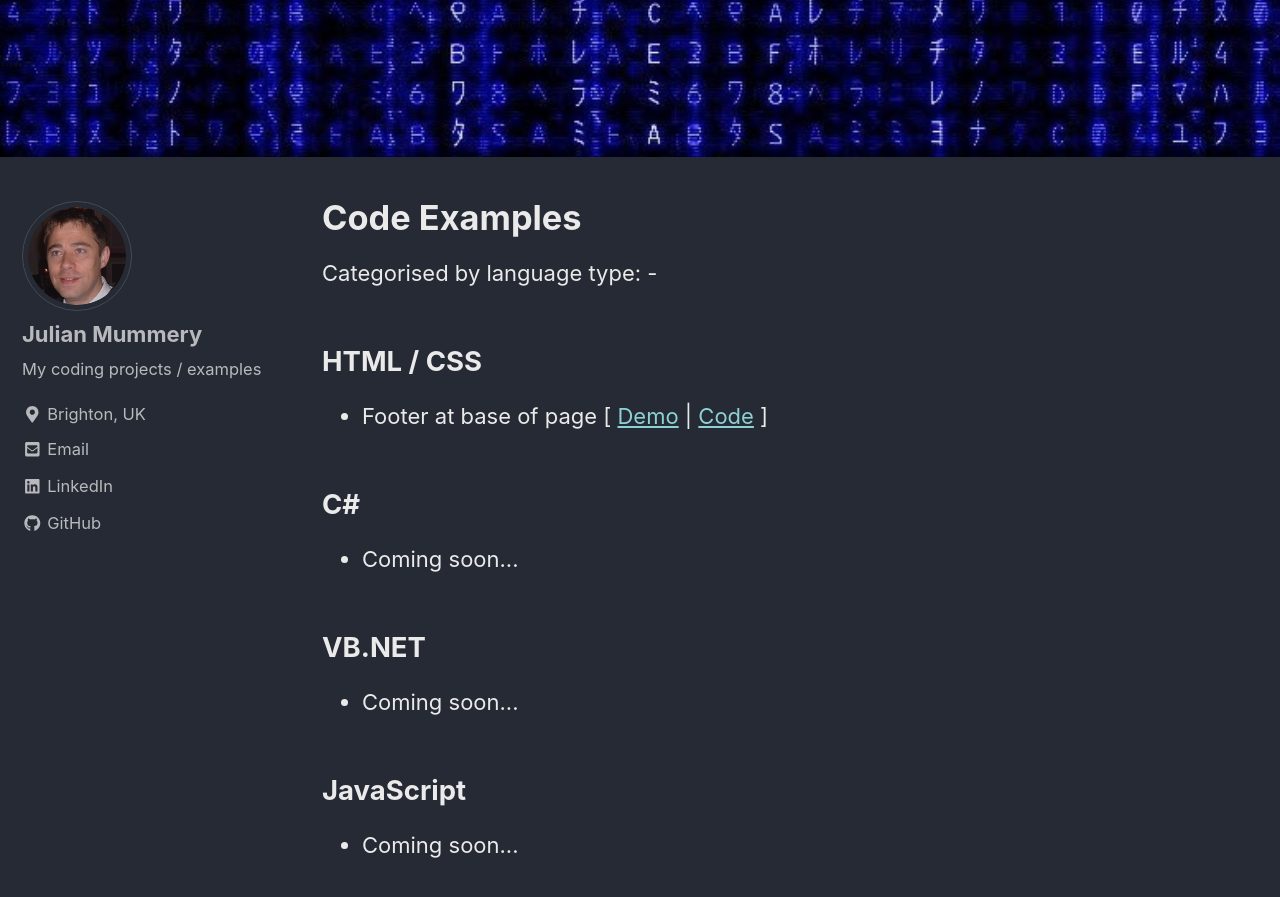
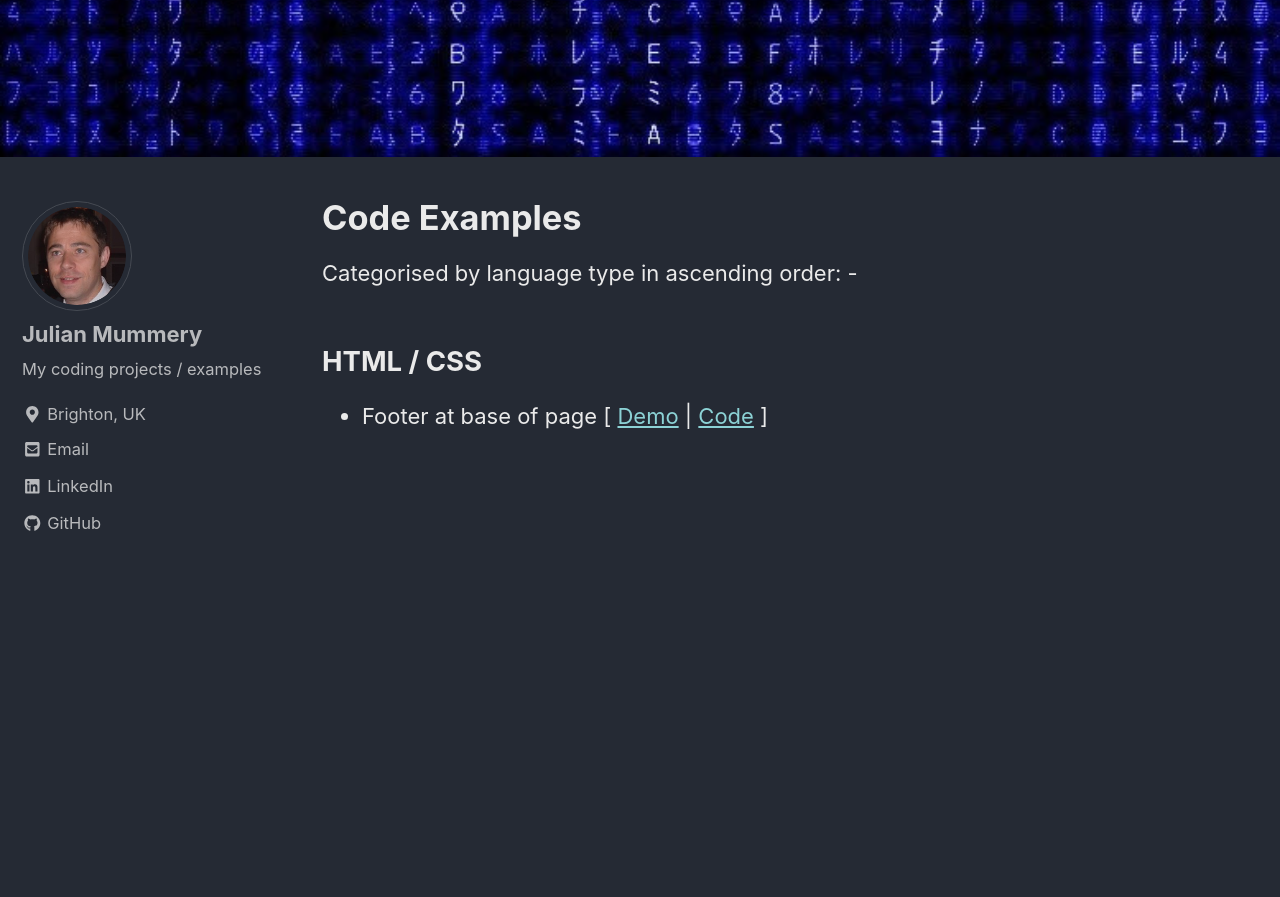
Before and after one commit to julianmummery/julianmummery.github.io, a Jekyll site: the page built from _pages/coding-examples.md, in a window 1280 px wide and 900 px high, scrolled down 231 px. Shown: the top 897 px of the window. Built offline with Jekyll 4.4.1, drawn with Linux system fonts in a browser that asks for light colours; nearby versions of some CDN libraries; some of the changed text lies outside the part shown.

Commit message:
Update coding-examples.md

```diff
--- a/_pages/coding-examples.md
+++ b/_pages/coding-examples.md
@@ -7,34 +7,9 @@ header:
    image: "/assets/images/header-background.jpg"
 ---
 
-Categorised by language type: -
+Categorised by language type in ascending order: -
 
 <h2>HTML / CSS</h2>
 <ul>
   <li>Footer at base of page [ <a href="https://julianmummery.github.io/footer-at-base-of-page/" target="_blank">Demo</a> | <a href="https://github.com/julianmummery/footer-at-base-of-page" target="_blank">Code</a> ]</li>
 </ul>
-
-<h2>C#</h2>
-<ul>
-  <li>Coming soon...</li>
-</ul>
-
-<h2>VB.NET</h2>
-<ul>
-  <li>Coming soon...</li>
-</ul>
-
-<h2>JavaScript</h2>
-<ul>
-  <li>Coming soon...</li>
-</ul>
-
-<h2>Java</h2>
-<ul>
-  <li>Coming soon...</li>
-</ul>
-
-<h2>PHP</h2>
-<ul>
-  <li>Coming soon...</li>
-</ul>
```
